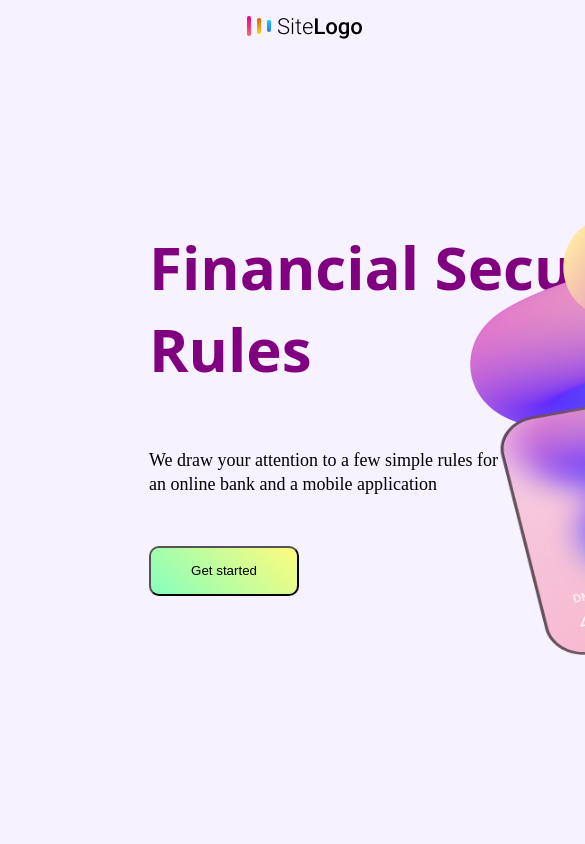
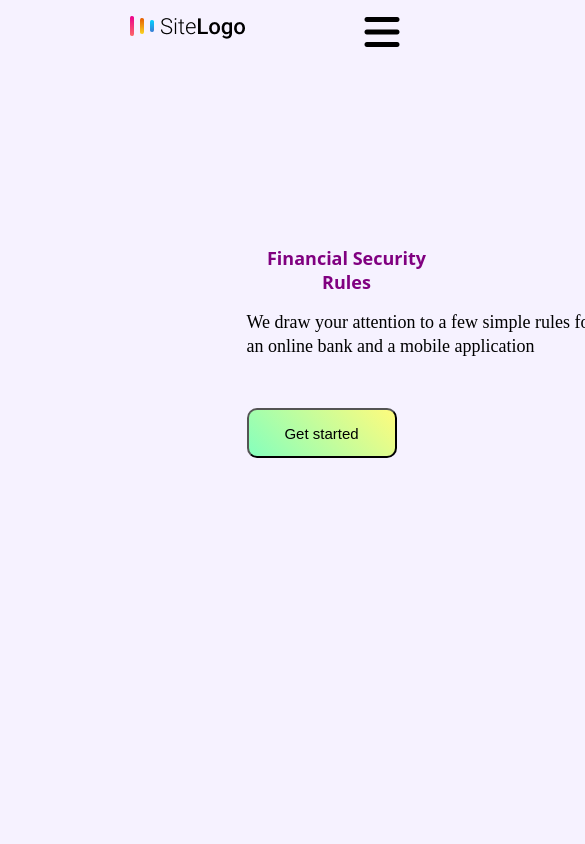
Before and after one commit to maheenfayyaz/hackaton, a plain HTML site: page index.html in a window 390 px wide. Shown: the top 844 px of the page, 585 px wide, since content can reach past the window. Drawn offline with Linux system fonts and the light colour scheme.

Commit message:
hackaton-finished

```diff
--- a/index.html
+++ b/index.html
@@ -4,6 +4,7 @@
     <meta charset="UTF-8">
     <meta name="viewport" content="width=device-width, initial-scale=1.0">
     <title>hackaton</title>
+    <link rel="stylesheet" href="https://cdnjs.cloudflare.com/ajax/libs/font-awesome/6.5.2/css/all.min.css">
     <link rel="stylesheet" href="style.css">
 </head>
 <body>
@@ -21,6 +22,7 @@
                 <div class="nav-item">
                     <button class="btn-1">sign in</button>
                 </div>
+                <div class="icon-1"><i class="fa-solid fa-bars"></i></div>
             </div>
         </div>
     </header>
@@ -32,7 +34,6 @@
                 <p class="paragraph-1">We draw your attention to a few simple rules for working with an online bank and a mobile application</p>
                 <button class="btn-2">Get started</button>
             </div>
-
             <div class="main-right">
                 <div class="img-1"></div>
                 <img class="img-2" src="picture/glass2.png" alt="glass">
--- a/style.css
+++ b/style.css
@@ -30,16 +30,19 @@ body{
     align-items: center;
     justify-content: center;
     gap: 50px;
+    cursor: pointer;
 }
 
 .nav-item{
     text-transform: capitalize;
     font-weight: bold;
+    cursor: pointer;
 }
 
 .nav-item:hover{
     text-decoration: underline;
     font-size: 18px;
+    cursor: pointer;
 }
 
 .btn-1{
@@ -54,6 +57,10 @@ body{
 
 .btn-1:hover{
     background-color: aqua;
+}
+
+.icon-1{
+    display: none;
 }
 
 .main{
@@ -92,15 +99,21 @@ body{
 }
 
 .btn-2{
-    width: 150px;
+   width: 150px;
    height: 50px;
    position: relative;
    top: 300px;
    left: 149px;
+   font-size: 15px;
    border-radius: 10px;
    padding: 5px, 26px, 5px, 26px;
    background-color: #85FFBD;
    background-image: linear-gradient(45deg, #85FFBD 0%, #FFFB7D 100%);
+}
+
+.btn-2:hover{
+    font-size: 18px;
+    cursor: pointer;
 }
 
 .main-right{
@@ -126,14 +139,43 @@ body{
 }
 
 @media only screen and (max-width: 1100px) {
-    .nav-right{
+    .nav-item {
         display: none;
     }
-}
 
-@media only screen and (max-width:1100) {
-    .main{
-        width: 300px;
-        height: 38px;
+    .icon-1 {
+        display: inline;
+        width: 50px;
+        height: 30px;
+        font-size: 40px;
+        margin-right: 10%;
+        cursor: pointer;
+        position: fixed;
+    }
+
+    .nav-left {
+        margin-right: 80%;
+    }
+
+    .main {
+        display: flex;
+        align-items: center;
+        justify-content: center;
+        flex-direction: column;
+    }
+
+    .heading-1 {
+        font-size: large;
+        text-align: center;
+        width: 200px;
+        height: 10px;
+    }
+
+    .main-right {
+        font-size: small;
+        width: 50px;
+        height: 50px;
+        position: relative;
+        right: 200px;
     }
 }
```
